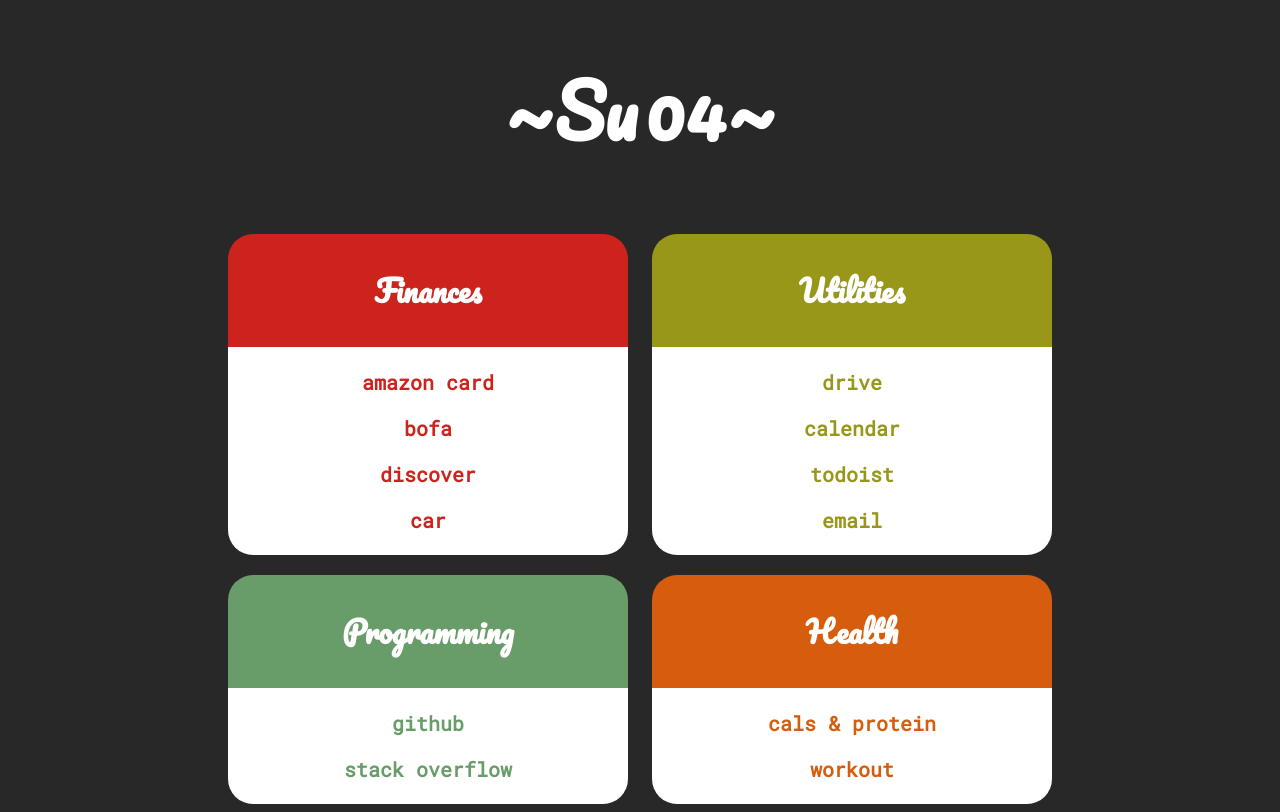
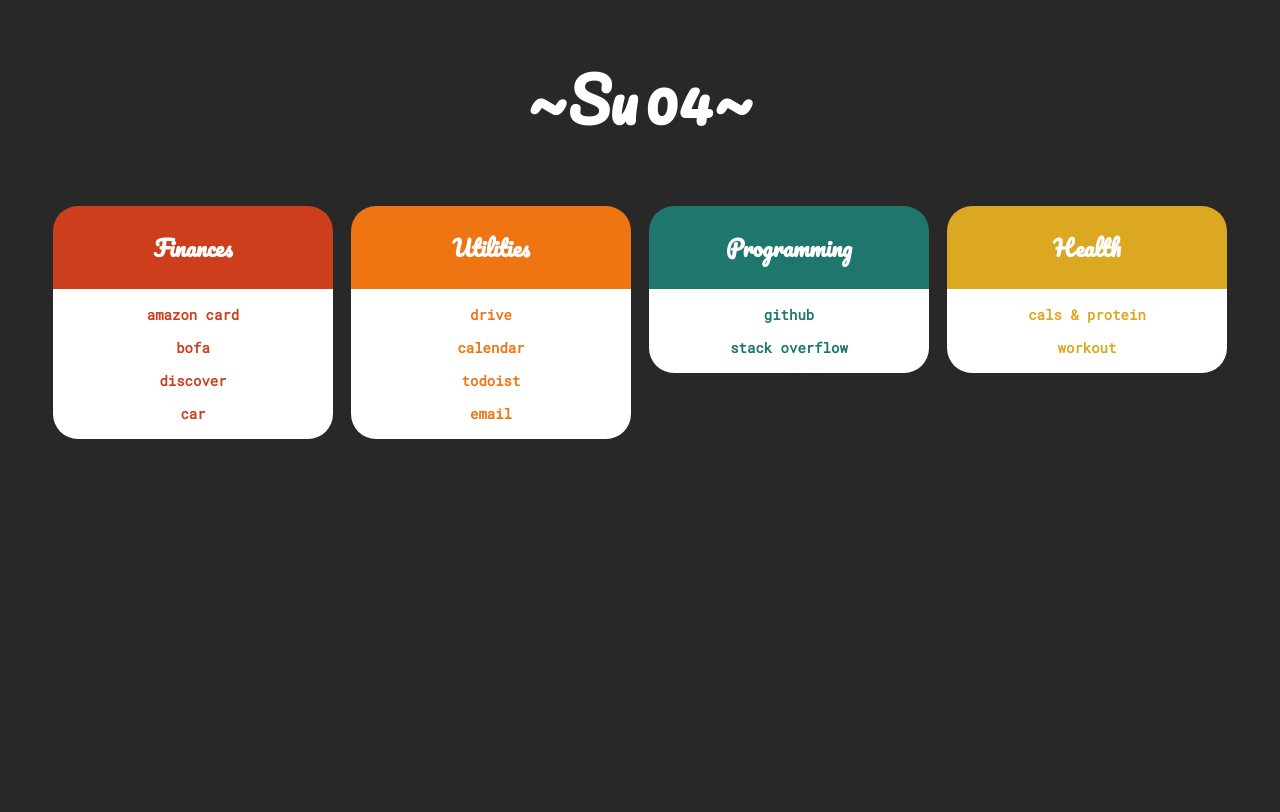
Before and after one commit to GideonEsquire/start_page_2, a plain HTML site: page index.html in a window 1280 px wide. Drawn offline with Linux system fonts and the light colour scheme.

Commit message:
Fixed zoom and changed colors

```diff
--- a/style.css
+++ b/style.css
@@ -6,14 +6,14 @@
 h3 {
   color: #ffffff;
   font-family: 'Pacifico', cursive;
-  font-size: 30;
+  font-size: 22;
 }
 
 span {
   font-family: 'Pacifico', cursive;
   text-align: center;
   color: #ffffff;
-  font-size: 72;
+  font-size: 60;
   /* animation: swoosh 5000ms linear both; */
 }
 
@@ -34,7 +34,7 @@
   margin-left: 0.5em;
   margin-right: 0.5em;
   margin-top: 1em;
-  font-size: 20;
+  font-size: 14;
 }
 
 .all:nth-child(1) {
@@ -53,41 +53,41 @@
 }
 
 .finances {
-  background-color: #cc241d;
+  background-color: #CD3F1C;
 }
 
 .play {
-  background-color: #458588;
+  background-color: #EF7512;
 }
 
 .reddit {
-  background-color: #458588;
+  background-color: #EF7512;
 }
 
 .programming {
-  background-color: #689d6a;
+  background-color: #1F766C;
 }
 
 .health {
-  background-color: #d65d0e;
+  background-color: #DCA721;
 }
 
 .utilities {
-  background-color: #98971a;
+  background-color: #EF7512;
 }
 
 .google {
-  background-color: #98971a;
+  background-color: #EF7512;
 }
 
 .linux {
-  background-color: #689d6a;
+  background-color: #1F766C;
 }
 
 .r-links {
   border-radius: 0px 0px 25px 25px;
   text-align: center;
-  color: #cc241d;
+  color: #CD3F1C;
   font-family: 'Roboto Mono', monospace;
   text-decoration: none;
   font-weight: bold;
@@ -99,7 +99,7 @@
 .p-links {
   border-radius: 0px 0px 25px 25px;
   text-align: center;
-  color: #458588;
+  color: #EF7512;
   font-family: 'Roboto Mono', monospace;
   text-decoration: none;
   font-weight: bold;
@@ -111,7 +111,7 @@
 .b-links {
   border-radius: 0px 0px 25px 25px;
   text-align: center;
-  color: #cc241d;
+  color: #CD3F1C;
   font-family: 'Roboto Mono', monospace;
   text-decoration: none;
   font-weight: bold;
@@ -123,7 +123,7 @@
 .pr-links {
   border-radius: 0px 0px 25px 25px;
   text-align: center;
-  color: #689d6a;
+  color: #1F766C;
   font-family: 'Roboto Mono', monospace;
   text-decoration: none;
   font-weight: bold;
@@ -135,7 +135,7 @@
 .g-links {
   border-radius: 0px 0px 25px 25px;
   text-align: center;
-  color: #d65d0e;
+  color: #DCA721;
   font-family: 'Roboto Mono', monospace;
   text-decoration: none;
   font-weight: bold;
@@ -147,7 +147,7 @@
 .go-links {
   border-radius: 0px 0px 25px 25px;
   text-align: center;
-  color: #98971a;
+  color: #EF7512;
   font-family: 'Roboto Mono', monospace;
   text-decoration: none;
   font-weight: bold;
@@ -159,7 +159,7 @@
 .u-links {
   border-radius: 0px 0px 25px 25px;
   text-align: center;
-  color: #98971a;
+  color: #EF7512;
   font-family: 'Roboto Mono', monospace;
   text-decoration: none;
   font-weight: bold;
```
